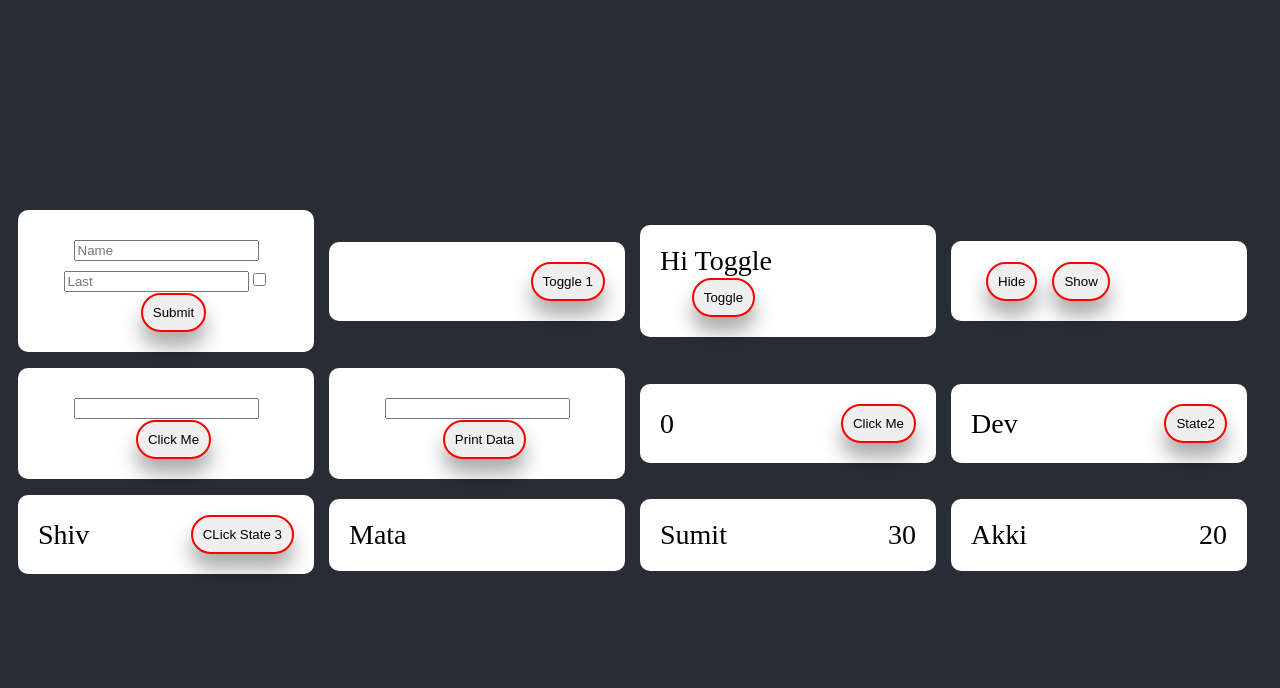
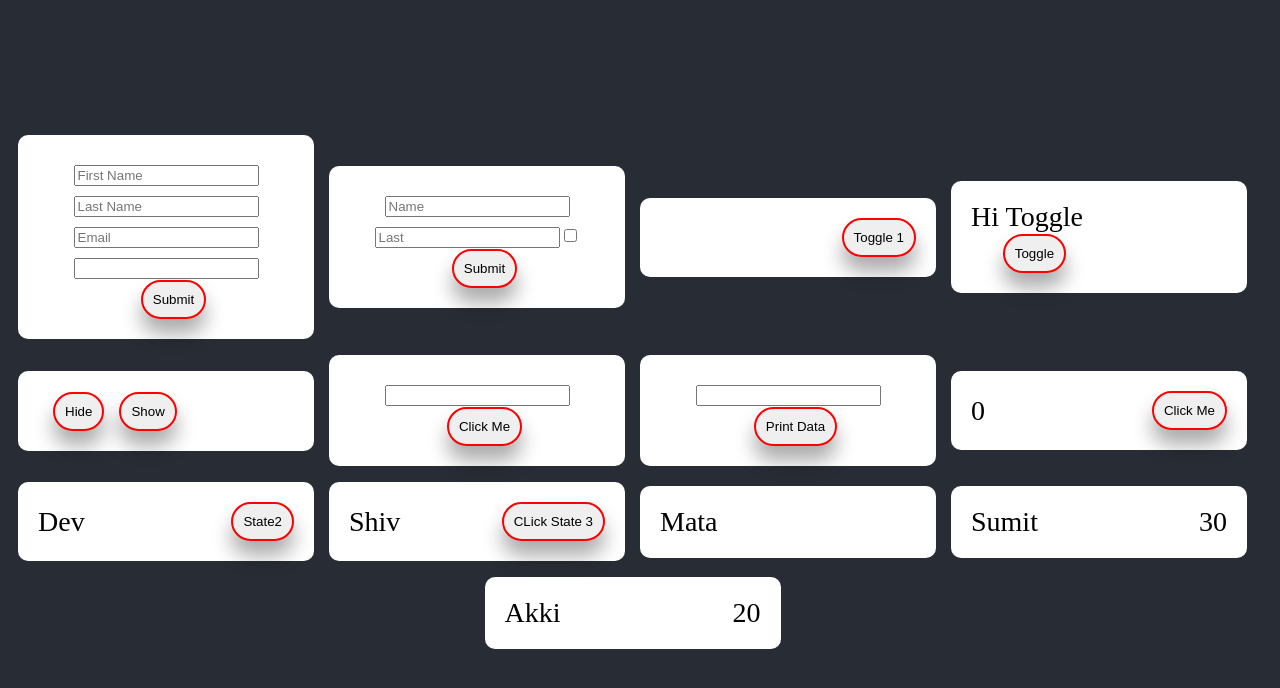
Before and after one commit to Mr-ankit-raj/basicReact, a React (Create React App) app: page / in a window 1280 px wide. Shown: the top 688 px of the page. Built offline with nearby package versions, Linux system fonts and the light colour scheme.

Commit message:
form handle 1

```diff
--- a/src/App.js
+++ b/src/App.js
@@ -12,12 +12,14 @@ import {
   Toggle,
   Toggle1,
   FormHandle,
+  FormHandle1,
 } from "./Components";
 
 function App() {
   return (
     <div className="App">
       <header className="App-header">
+        <FormHandle1 />
         <FormHandle />
         <Toggle1 />
         <Toggle />
--- /dev/null
+++ b/src/Components/FormHandle/FormHandle1.jsx
@@ -0,0 +1,37 @@
+import { useState } from "react";
+
+const FormHandle1 = () => {
+  const [fname, setfname] = useState("");
+  const [lname, setlname] = useState("");
+  const [email, setemail] = useState("");
+  const [pass, setpass] = useState("");
+  function Getfaomdata(e) {
+    e.preventDefault();
+    console.warn(fname, lname, email, pass);
+  }
+  return (
+    <div className="mainCard">
+      <form onSubmit={Getfaomdata}>
+        <input
+          type="text"
+          placeholder="First Name"
+          onChange={(e) => setfname(e.target.value)}
+        />
+        <input
+          type="text"
+          placeholder="Last Name"
+          onChange={(e) => setlname(e.target.value)}
+        />
+        <input
+          type="email"
+          placeholder="Email"
+          onChange={(e) => setemail(e.target.value)}
+        />
+        <input type="password" onChange={(e) => setpass(e.target.value)} />
+        <button type="submit">Submit</button>
+      </form>
+    </div>
+  );
+};
+
+export default FormHandle1;
--- a/src/Components/index.jsx
+++ b/src/Components/index.jsx
@@ -10,6 +10,7 @@ import HideAndShow from "./InputGet/HideAndShow";
 import Toggle from "./InputGet/Toggle";
 import Toggle1 from "./InputGet/Toggle1";
 import FormHandle from "./FormHandle/FormHandle";
+import FormHandle1 from "./FormHandle/FormHandle1";
 
 export {
   State1,
@@ -24,4 +25,5 @@ export {
   Toggle,
   Toggle1,
   FormHandle,
+  FormHandle1,
 };
```
